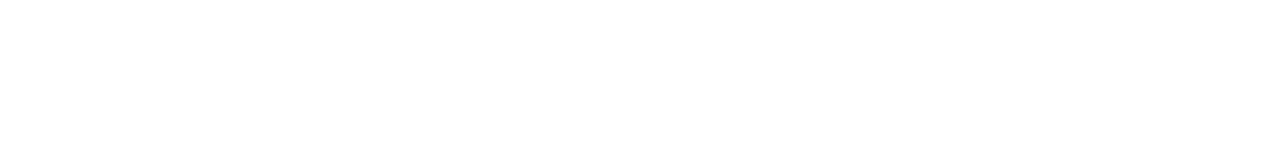
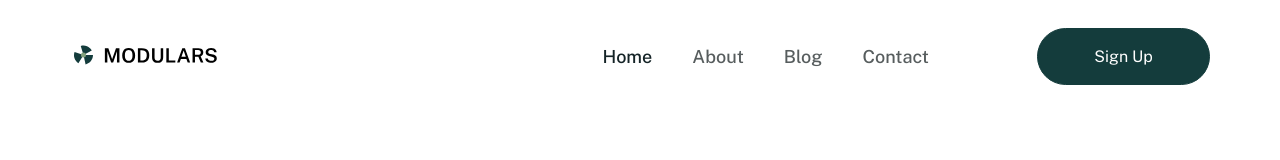
Before and after one commit to nguyenhoangadhp/f8-project-03.1, a plain HTML site: page index.html in a window 1280 px wide. Shown: the top 160 px of the page. Drawn offline with nearby package versions, Linux system fonts and the light colour scheme.

Commit message:
Làm phần header

```diff
--- a/assets/css/style.css
+++ b/assets/css/style.css
@@ -6,6 +6,82 @@ a {
     text-decoration: none;
 }
 
+html {
+    font-size: 62.5%;
+}
+
+body {
+    font-size: 1.6rem;
+}
+
 header {
     font-family: "Public Sans", serif;
 }
+
+/* Common */
+.container {
+    width: 1140px;
+    max-width: calc(100% - 48px);
+    margin: 0 auto;
+}
+
+.btn {
+    display: flex;
+    justify-content: center;
+    align-items: center;
+    min-width: 173px;
+    height: 57px;
+    border-radius: 40px;
+    border: 1.5px solid #143c3c;
+    background: #143c3c;
+    color: #fff;
+}
+
+.btn:hover {
+    opacity: 0.9;
+}
+
+/* Header */
+.header {
+    padding-top: 28px;
+    padding-bottom: 20px;
+    background: #fff;
+}
+
+.header--fixed {
+    position: sticky;
+    top: -8px;
+}
+.header-top {
+    display: flex;
+    justify-content: space-between;
+    align-items: center;
+}
+
+.header-nav {
+    display: flex;
+    align-items: center;
+}
+
+.header__list {
+    display: flex;
+    margin-right: 88px;
+}
+
+.header__item-link {
+    padding: 20px;
+    color: #575d5e;
+    font-size: 1.8rem;
+    font-weight: 500;
+    line-height: 1.55;
+    transition: 0.25s;
+}
+
+.header__item-link:hover {
+    color: #152427;
+    text-decoration: underline;
+}
+
+.header__link--home {
+    color: #152427;
+}
--- a/index.html
+++ b/index.html
@@ -94,5 +94,42 @@
             rel="stylesheet"
         />
     </head>
-    <body></body>
+    <body style="height: 8000px">
+        <header class="header header--fixed">
+            <div class="container">
+                <div class="header-top">
+                    <a href="#!">
+                        <img
+                            src="./assets/icon/logo.svg"
+                            alt=""
+                            class="header__logo"
+                        />
+                    </a>
+                    <div class="header-nav">
+                        <ul class="header__list">
+                            <li class="header__item">
+                                <a
+                                    href="#!"
+                                    class="header__item-link header__link--home"
+                                    >Home</a
+                                >
+                            </li>
+                            <li class="header__item">
+                                <a href="#!" class="header__item-link">About</a>
+                            </li>
+                            <li class="header__item">
+                                <a href="#!" class="header__item-link">Blog</a>
+                            </li>
+                            <li class="header__item">
+                                <a href="#!" class="header__item-link"
+                                    >Contact</a
+                                >
+                            </li>
+                        </ul>
+                        <a href="#!" class="btn header__btn">Sign Up</a>
+                    </div>
+                </div>
+            </div>
+        </header>
+    </body>
 </html>
```
Also changed, not shown: assets/icon/logo.svg (added).
